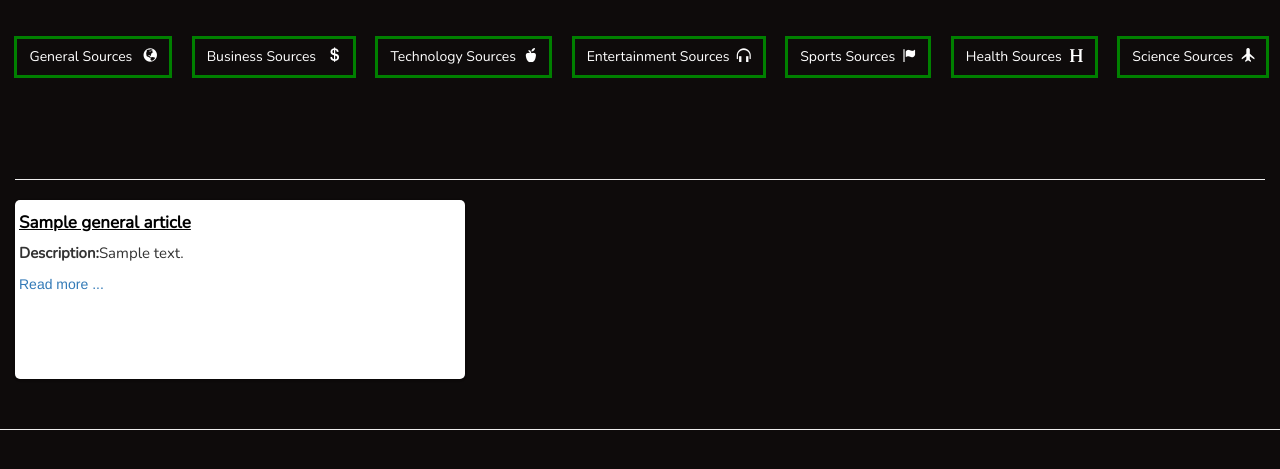
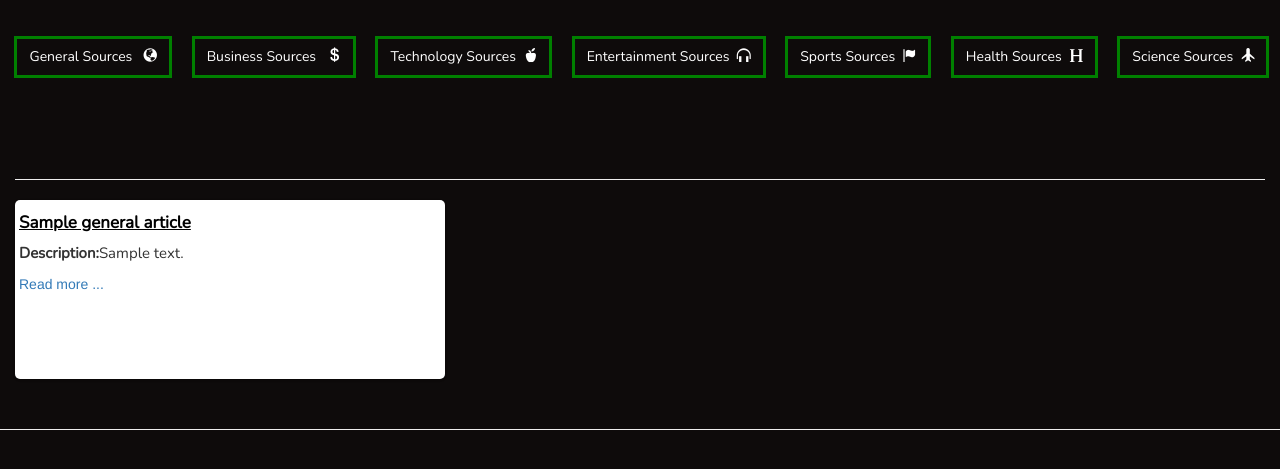
Before and after one commit to Gift-Lumumba/News-Highlight, a Flask app: template app/templates/index.html in a window 1280 px wide. Shown: the part 241-710 px from the top of the page. Run offline with Flask 2, Linux system fonts and the light colour scheme; the template is opened without the code that fills it: most values are stand-ins (such as "Sample title", 1, 10 or a date in 2020); some libraries are stand-ins or nearby versions.

Commit message:
Redeployment

```diff
--- a/app/templates/article.html
+++ b/app/templates/article.html
@@ -14,7 +14,7 @@
     <div class="row">
       {% for info_article in info %}
       <div class="col-sm-4 columns">
-        <figure class="thumbnail" style="height:580px; width:460px !important">
+        <figure class="thumbnail" style="height:580px; width:430px !important">
           <img class="card-img-top" src={{info_article.urlToImage}} alt="Card image cap">
           <div class="card-body">
             <h5 class="title"><p class="title"><b>{{info_article.title}}</b></p></h5>
--- a/app/templates/index.html
+++ b/app/templates/index.html
@@ -103,7 +103,7 @@
             <div class="row">
                 {% for general_article in general %}
                 <div class="col-sm-4">
-                    <figure class="thumbnail" style="height:179px; width:450px !important">
+                    <figure class="thumbnail" style="height:179px; width:430px !important">
                         <div class="card-body">
                             <h5 class="title"><b>{{general_article.name}}</b></h5>
                             <p class="description"><b>Description:</b>{{general_article.description}}</p>
```
